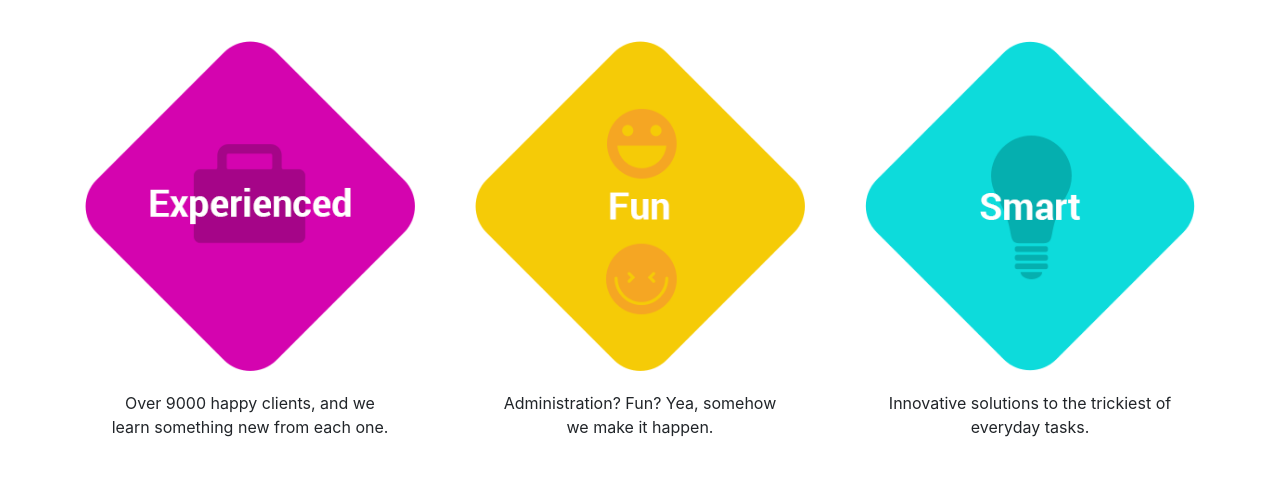
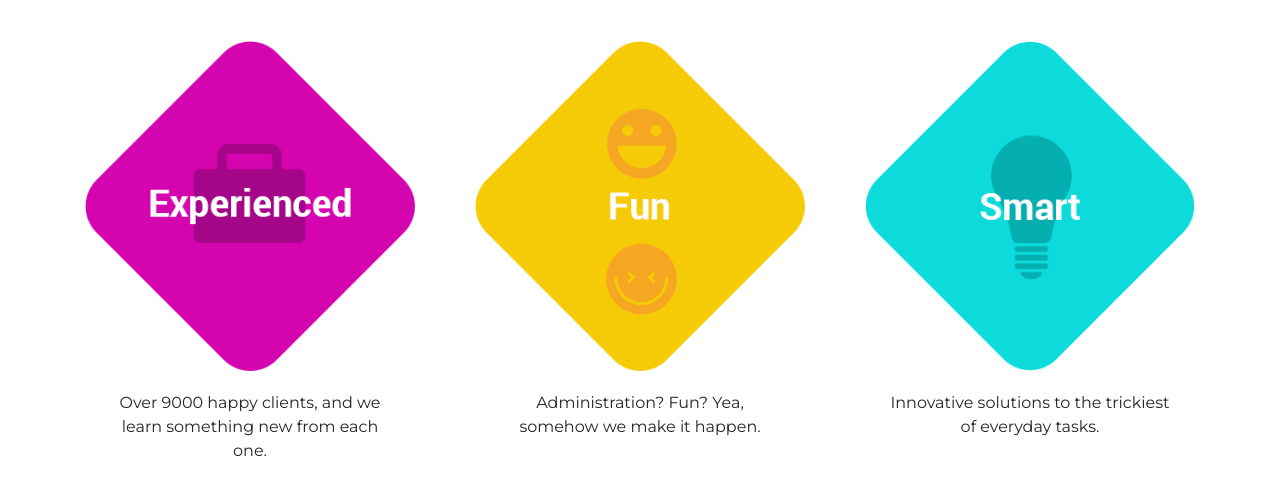
Before and after one commit to sjwever/BootStrapproject1, a plain HTML site: page index.html in a window 1280 px wide. Shown: the part 607-1100 px from the top of the page. Drawn offline with nearby package versions, Linux system fonts and the light colour scheme.

Commit message:
import css font

```diff
--- a/css/style.css
+++ b/css/style.css
@@ -1,3 +1,9 @@
+
+@import url('https://fonts.googleapis.com/css2?family=Montserrat:wght@300;400;700&display=swap');
+
+*{
+    font-family: 'Montserrat', sans-serif;
+}
 .banner {
     background-image: url("/images/jumbotron.png");
     width: 100%;
```
